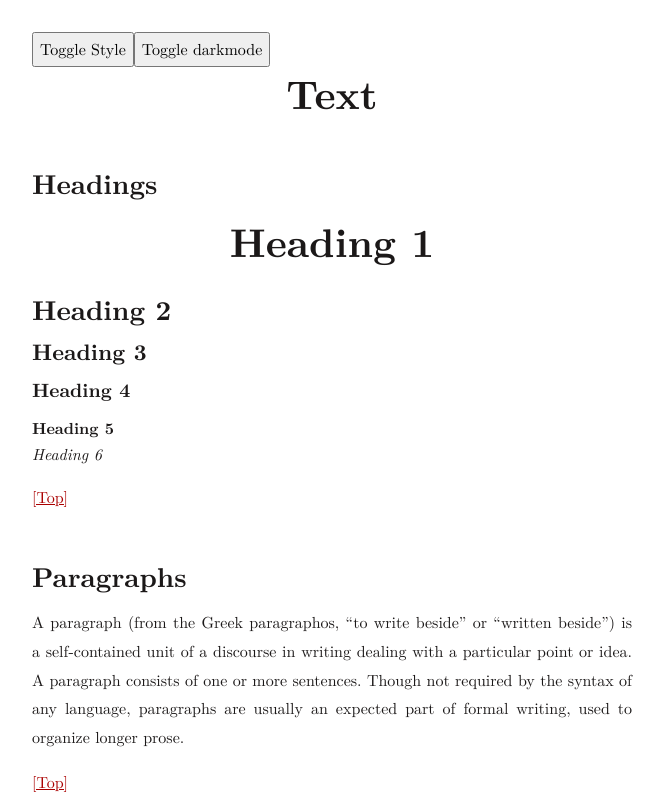
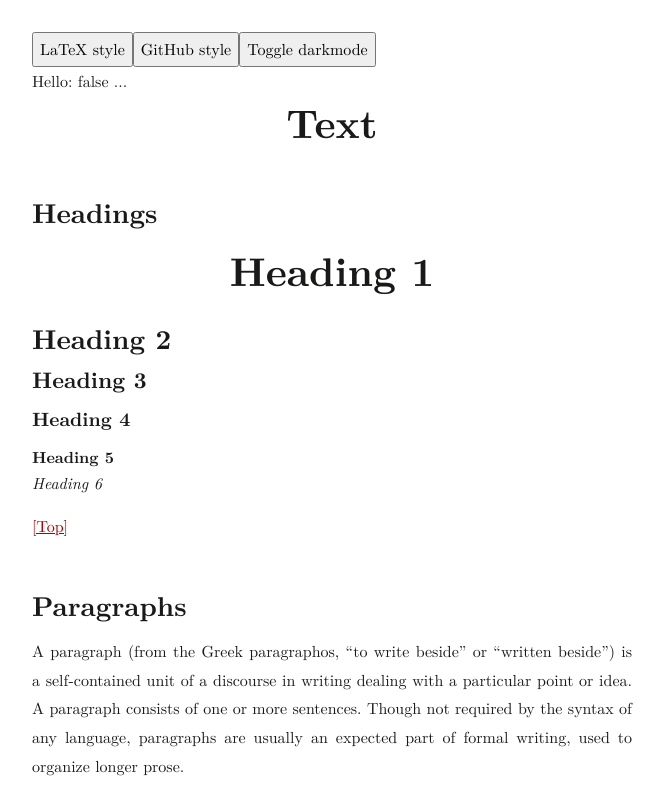
Before and after one commit to ainsleyrutterford/emergence, a Next.js app: page / in a window 1280 px wide. Shown: the top 800 px of the page, without its empty margins (308-972 px from the left). Built offline with nearby package versions, Linux system fonts and the light colour scheme.

Commit message:
Use React context to pass the style state around

```diff
--- a/pages/_app.tsx
+++ b/pages/_app.tsx
@@ -1,21 +1,30 @@
-import React from "react";
+import React, { createContext, useState } from "react";
 
 import "../styles/globals.css";
 import type { AppProps } from "next/app";
 
+export enum Style {
+  LaTeX,
+  GitHub,
+}
+
+export const StyleContext = createContext([] as any[]);
+
 const MyApp = ({ Component, pageProps }: AppProps) => {
+  const [style, setStyle] = useState({ darkmode: false, style: Style.LaTeX });
+
   return (
-    <>
+    <StyleContext.Provider value={[style, setStyle]}>
       <Component {...pageProps} />
-      {/* This will allow us to change the background programmatically */}
+      {/* This allows us to change the background programmatically */}
       <style jsx global>
         {`
           body {
-            background: white;
+            background: ${style.darkmode ? "#0d1117" : "white"};
           }
         `}
       </style>
-    </>
+    </StyleContext.Provider>
   );
 };
 
--- a/pages/index.tsx
+++ b/pages/index.tsx
@@ -1,26 +1,28 @@
-import React, { useState } from "react";
+import React, { useContext } from "react";
 
 import type { NextPage } from "next";
 import Head from "next/head";
 import TestHTML from "../components/test-html";
 
+import { StyleContext, Style } from "./_app";
+
 const Home: NextPage = () => {
-  // TODO: move these to _app.tsx
-  const [latex, setLatex] = useState(true);
-  const [darkmode, setDarkmode] = useState(false);
+  const [style, setStyle] = useContext(StyleContext);
 
   return (
-  <div {...(darkmode ? { "data-color-mode": "dark", "data-dark-theme": "dark" } : {})}>
+  <div {...(style.darkmode ? { "data-color-mode": "dark", "data-dark-theme": "dark" } : {})}>
     <Head>
       <title>Emergence</title>
       <link rel="icon" href={`/${process.env.NEXT_PUBLIC_REPO_NAME}/favicon.ico`} />
-      {latex ? <link rel="stylesheet" href="styles/latex.css" /> :
+      {style.style === Style.LaTeX ? <link rel="stylesheet" href="styles/latex.css" /> :
       <link rel="stylesheet" href="styles/github.css" />}
     </Head>
 
-    <button onClick={() => setLatex(!latex)}>Toggle Style</button>
-    <button onClick={() => setDarkmode(!darkmode)}>Toggle darkmode</button>
+    <button onClick={() => setStyle({ ...style, style: Style.LaTeX })}>LaTeX style</button>
+    <button onClick={() => setStyle({ ...style, style: Style.GitHub })}>GitHub style</button>
+    <button onClick={() => setStyle({ ...style, darkmode: !style.darkmode })}>Toggle darkmode</button>
     <div className="markdown-body" style={{ maxWidth: "1000px", marginLeft: "auto", marginRight: "auto" }}>
+      {`Hello: ${style.darkmode} ...`}
       <TestHTML />
     </div>
   </div>
```
